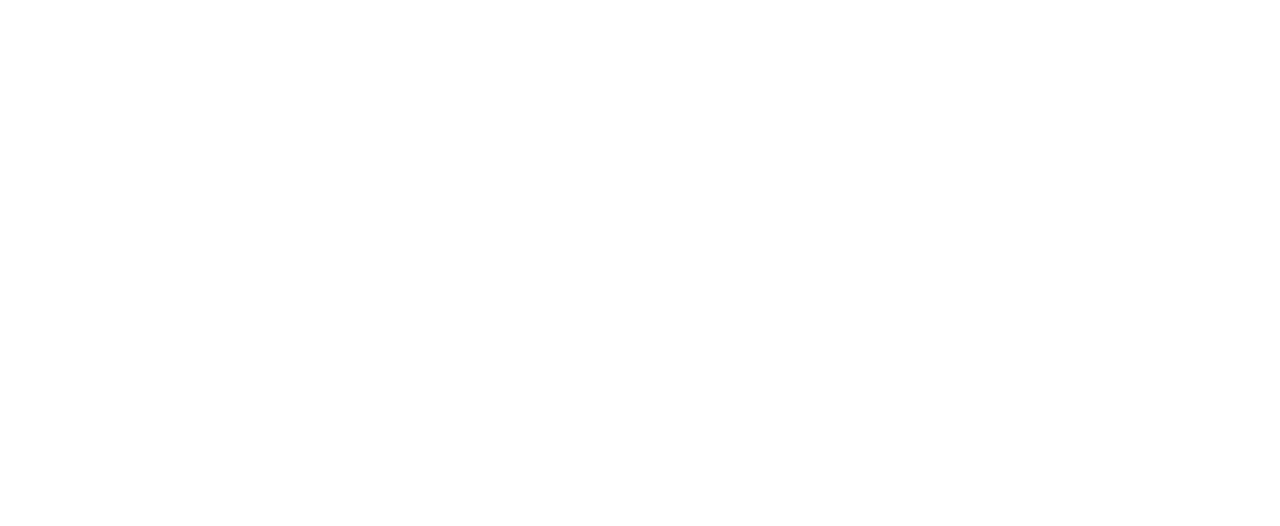
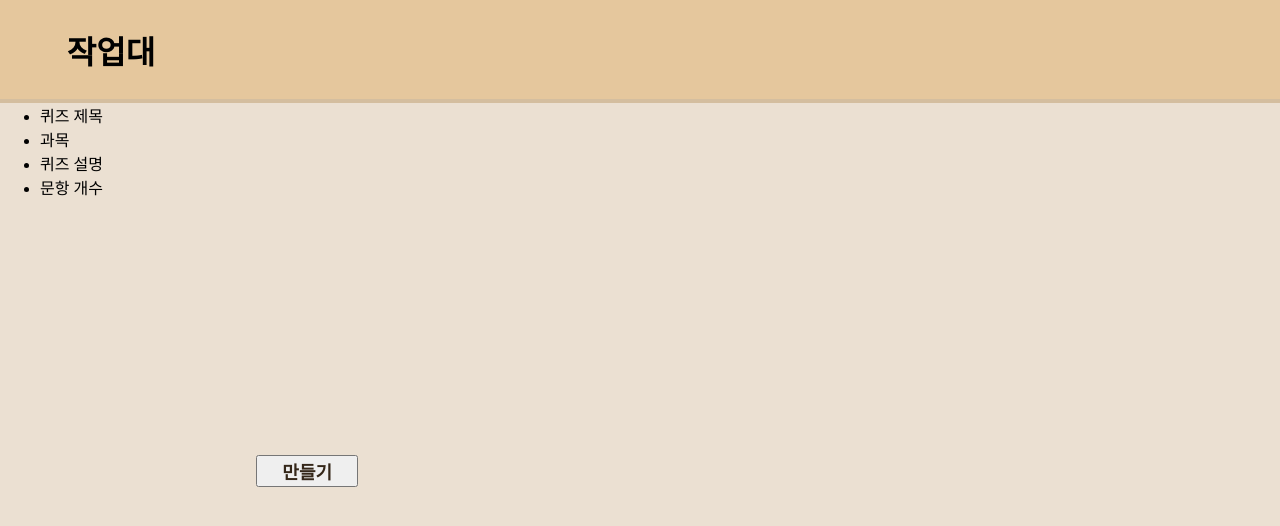
Before and after one commit to Is-This-Merge/SAMSAM, a plain HTML site: page public/create.html in a window 1280 px wide. Drawn offline with Linux system fonts and the light colour scheme; a web font is replaced by a local one.

Commit message:
작업대 대충 만듦

```diff
--- a/public/create.html
+++ b/public/create.html
@@ -1,12 +1,55 @@
 <!DOCTYPE html>
-<html lang="en">
+<html lang="ko">
 <head>
     <meta charset="UTF-8">
     <meta name="viewport" content="width=device-width, initial-scale=1.0">
-    <title>페이지 제목 입력</title>
+    <title>제작대</title>
     <link rel="stylesheet" href="../src/styles/common.css">
+    <style>
+		.tap{
+			display:grid;
+			height: 70%;
+			grid-template-columns: 1fr 1fr 1fr 1fr 1fr 1fr;
+			text-align:center;
+			align-content:center;
+			justify-items:center;
+			background:#e5c79d;
+			padding: 0.4%;
+			border-bottom: 4px solid #d4be9f;
+		}
+
+		.btn{
+			font-family: Pretendard-Regular, Arial, system-ui, sans-serif;
+			font-weight: 600;
+			font-size: large;
+			color:rgb(53, 39, 25);
+			text-decoration:none;
+			width:8%;
+			margin:20%;
+		}
+		.btn:hover{
+			background-color: #d4be9f;
+		}
+
+	</style>
 </head>
-<body>
+<body style="margin:0; background-color:#ebe0d2">
+    <header style="margin:0;" class="tap">
 
+        <h1>
+            작업대
+        </h1>
+    </header>
+    <ul style="margin:0;">
+        <li>
+            퀴즈 제목
+        </li>
+        <li>과목</li>
+        <li>퀴즈 설명</li>
+        <li>문항 개수</li>
+    </ul>
+    <button class="btn">
+        만들기
+    </button>
 </body>
 </html>
```
